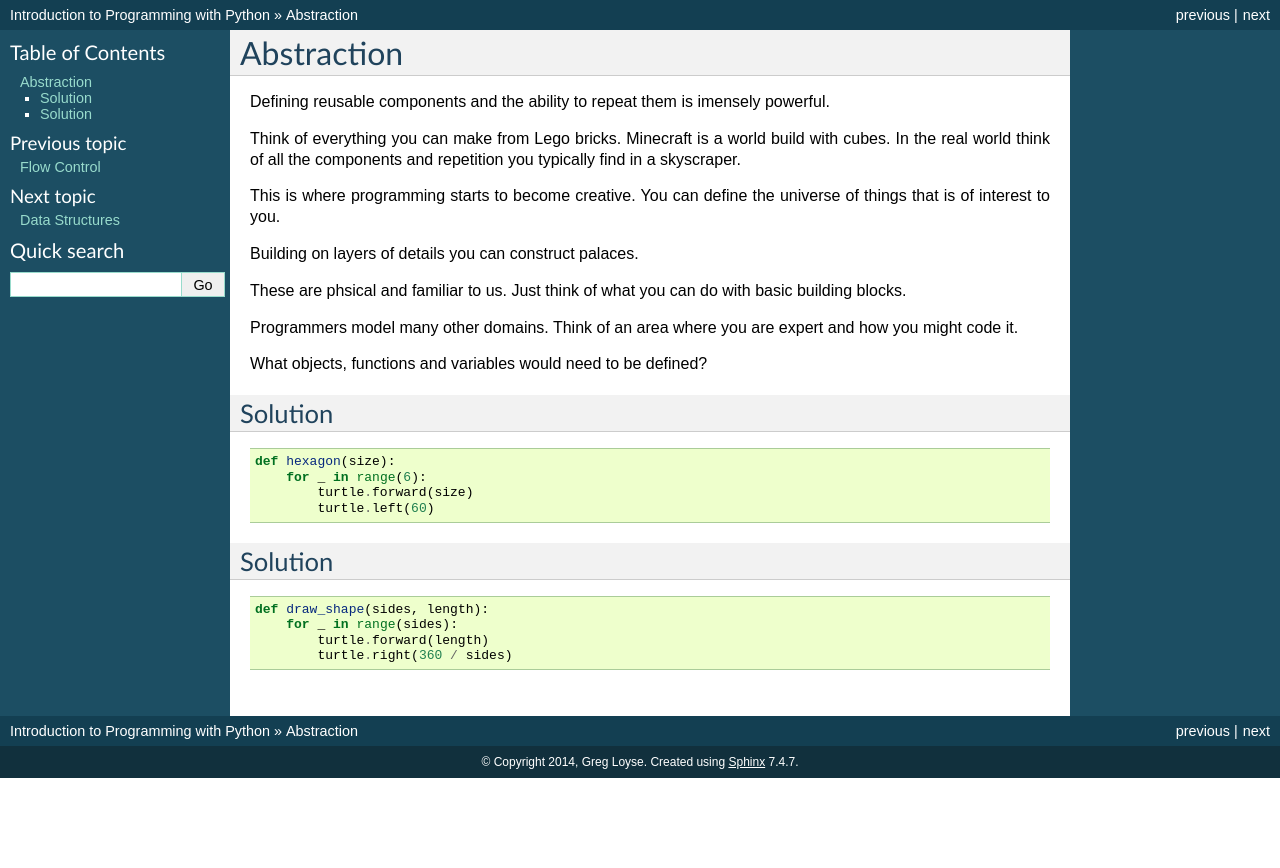
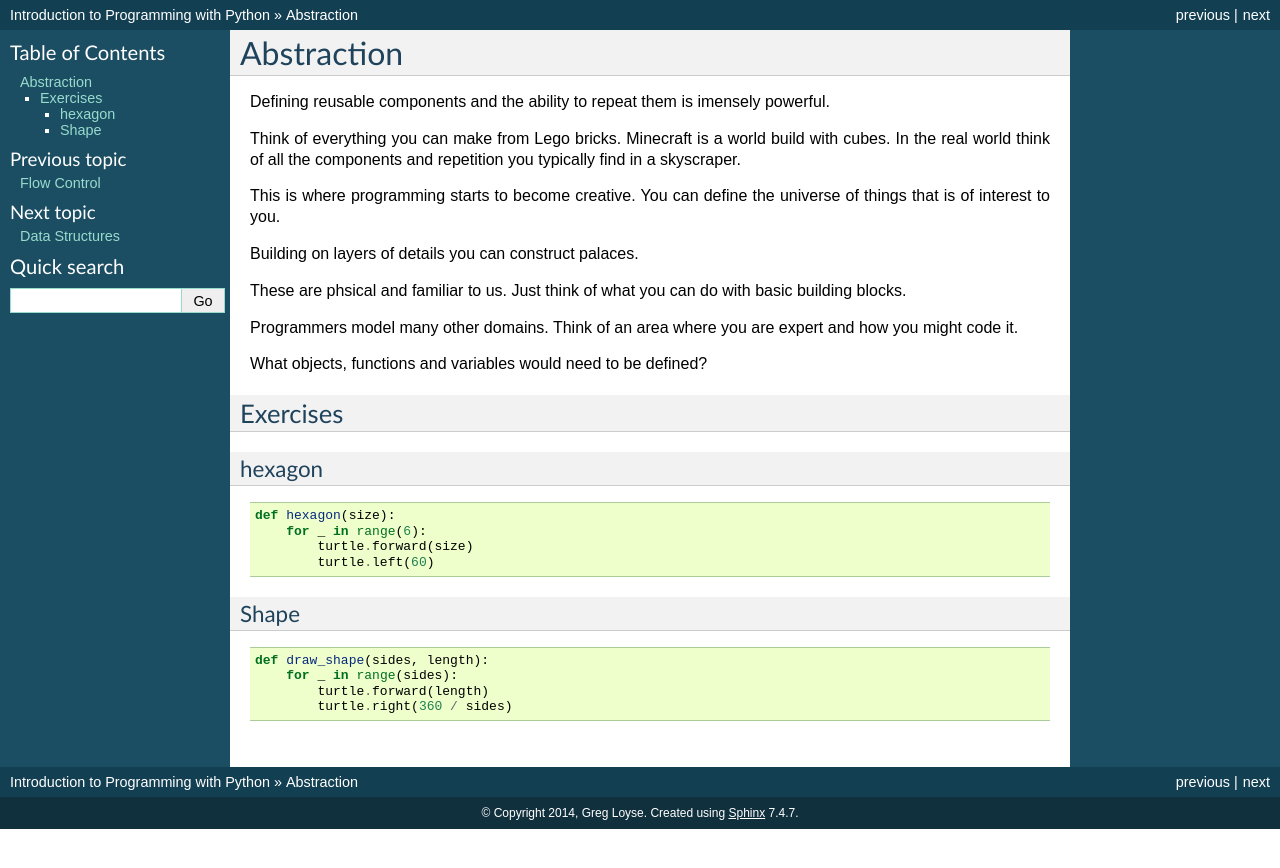
Before and after one commit to gu-lseg/intro-to-programming, a Sphinx documentation site: the page built from source/abstraction.rst, in a window 1280 px wide. Shown: the top 868 px of the page. Built offline with Sphinx 7.4.7, drawn with Linux system fonts in a browser that asks for light colours.

Commit message:
exercise section

```diff
--- a/source/abstraction.rst
+++ b/source/abstraction.rst
@@ -20,8 +20,11 @@ how you might code it.
 What objects, functions and variables would need to be defined?
 
 
-Solution
---------
+Exercises
+=========
+
+hexagon
+-------
 
 ::
 
@@ -31,8 +34,8 @@ Solution
             turtle.left(60)
 
 
-Solution
---------
+Shape
+-----
 
 ::
 
```
